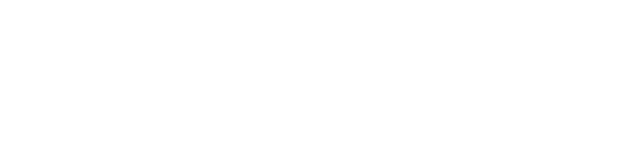
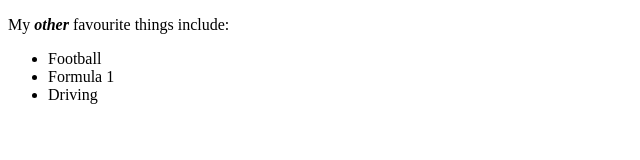
Before and after one commit to joetemesi/my-first-webpage, a plain HTML site: page favourite-things.html in a window 1280 px wide. Shown: the whole page, without its empty margins (0-640 px from the left). Drawn offline with Linux system fonts and the light colour scheme.

Commit message:
Added unordered list

```diff
--- a/favourite-things.html
+++ b/favourite-things.html
@@ -4,6 +4,14 @@
         <title>My favurite things</title>
     </head>
     <body>
+        <p>My<em><strong> other</strong></em> favourite things include:</p>
+
+        <ul>
+            <li>Football</li>
+            <li>Formula 1</li>
+            <li>Driving</li>
+        </ul>
+
 
     </body>
 </html>
```
